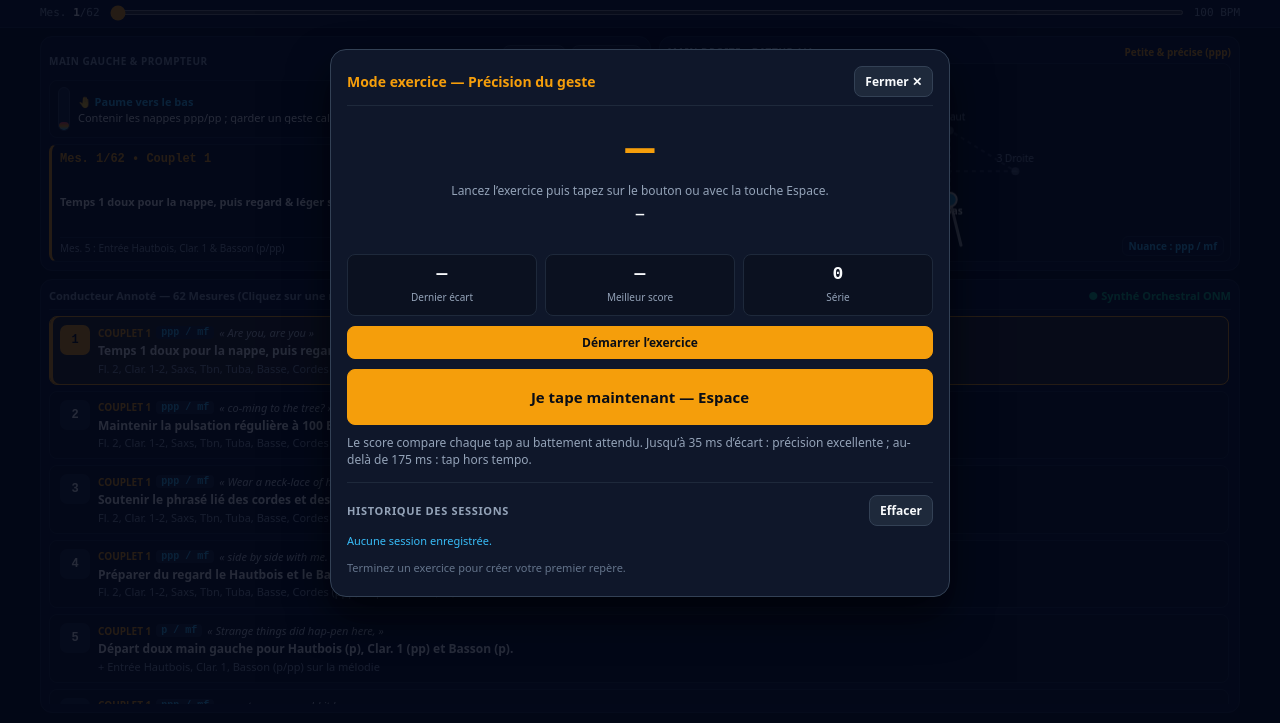
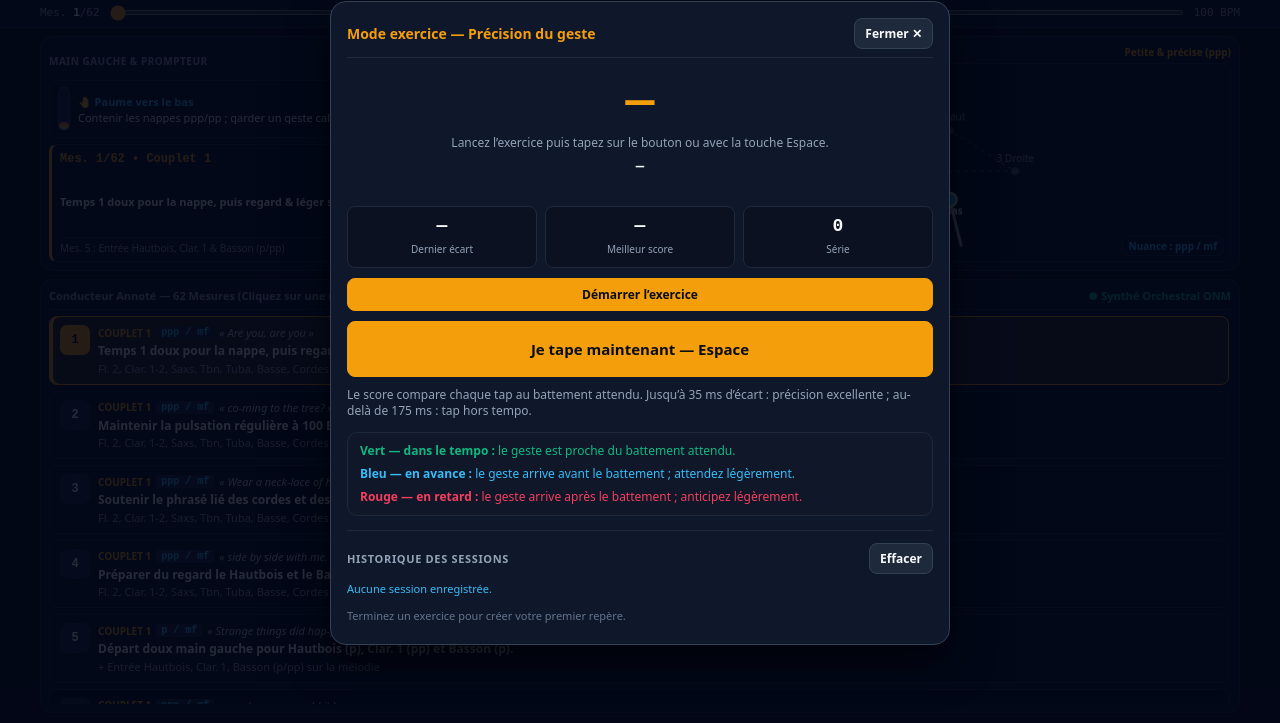
Before and after one commit to cecilesauder/Chef.fe_Orchestre, a plain HTML site: page index.html in a window 1280 px wide. Both pictures are taken after a click on the button "Exercice". Shown: the part 77-800 px from the top of the page. Drawn offline with Linux system fonts and the light colour scheme.

Commit message:
Documenter les couleurs du feedback tempo

```diff
--- a/index.html
+++ b/index.html
@@ -924,6 +924,23 @@
     .exercise-live-feedback.on-time { color: var(--accent-emerald); }
     .exercise-live-feedback.early { color: var(--accent-sky); }
     .exercise-live-feedback.late { color: var(--accent-rose); }
+
+    .exercise-feedback-guide {
+      display: grid;
+      gap: 6px;
+      margin-top: 12px;
+      padding: 10px 12px;
+      border: 1px solid var(--border-subtle);
+      border-radius: 10px;
+      background: rgba(15, 23, 42, 0.28);
+      font-size: 12px;
+      line-height: 1.4;
+    }
+
+    .exercise-feedback-guide strong { font-weight: 800; }
+    .exercise-feedback-guide .guide-on-time { color: var(--accent-emerald); }
+    .exercise-feedback-guide .guide-early { color: var(--accent-sky); }
+    .exercise-feedback-guide .guide-late { color: var(--accent-rose); }
 
     .exercise-history {
       margin-top: 14px;
@@ -1340,6 +1357,11 @@
       <button id="startExerciseBtn" class="btn-play" style="width:100%;">Démarrer l’exercice</button>
       <button id="exerciseTapBtn" class="exercise-tap-btn" disabled>Je tape maintenant — Espace</button>
       <p class="detail-muted" style="margin-top:10px;">Le score compare chaque tap au battement attendu. Jusqu’à 35 ms d’écart : précision excellente ; au-delà de 175 ms : tap hors tempo.</p>
+      <div class="exercise-feedback-guide" aria-label="Légende des retours visuels">
+        <div class="guide-on-time"><strong>Vert — dans le tempo :</strong> le geste est proche du battement attendu.</div>
+        <div class="guide-early"><strong>Bleu — en avance :</strong> le geste arrive avant le battement ; attendez légèrement.</div>
+        <div class="guide-late"><strong>Rouge — en retard :</strong> le geste arrive après le battement ; anticipez légèrement.</div>
+      </div>
       <section class="exercise-history">
         <div class="exercise-history-header">
           <strong>Historique des sessions</strong>
```
Also changed, not shown: 1 other file.
